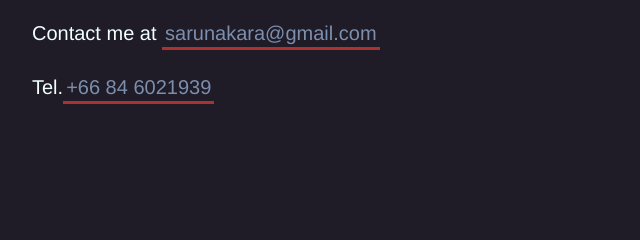
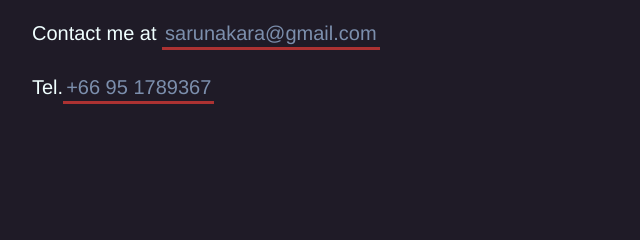
Before and after one commit to sarun132/sarun132.github.io, a plain HTML site: page index.html in a window 1280 px wide. Shown: the part 522-762 px from the top of the page, 68-708 px from the left. Drawn offline with Linux system fonts and the light colour scheme; a web font is replaced by a local one.

Commit message:
Update index.html

```diff
--- a/index.html
+++ b/index.html
@@ -56,7 +56,7 @@
       <h3 class="intro__contact">Contact me at
         <span>
           <a href="mailto:saunakara@gmail.com" target="_blank" class="highlight-link"style="color:#7c8fad">sarunakara@gmail.com</a>
-          <p>Tel.<a href="tel:+66846021939"target="_blank" class="highlight-link"style="color:#7c8fad">+66 84 6021939</a></p>
+          <p>Tel.<a href="tel:+66951789367"target="_blank" class="highlight-link"style="color:#7c8fad">+66 95 1789367</a></p>
         </span>
       </h3>
     </header>
```
